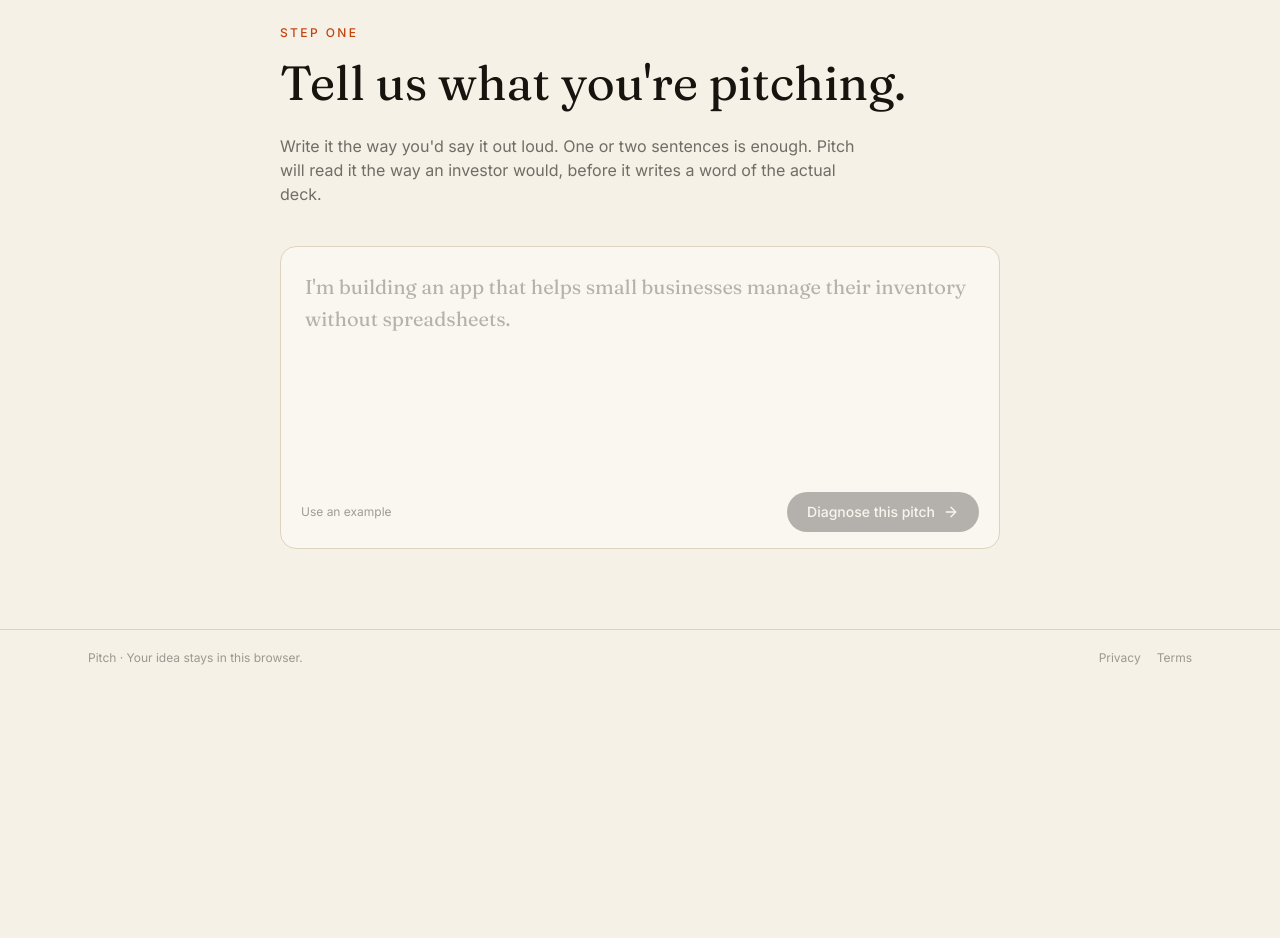
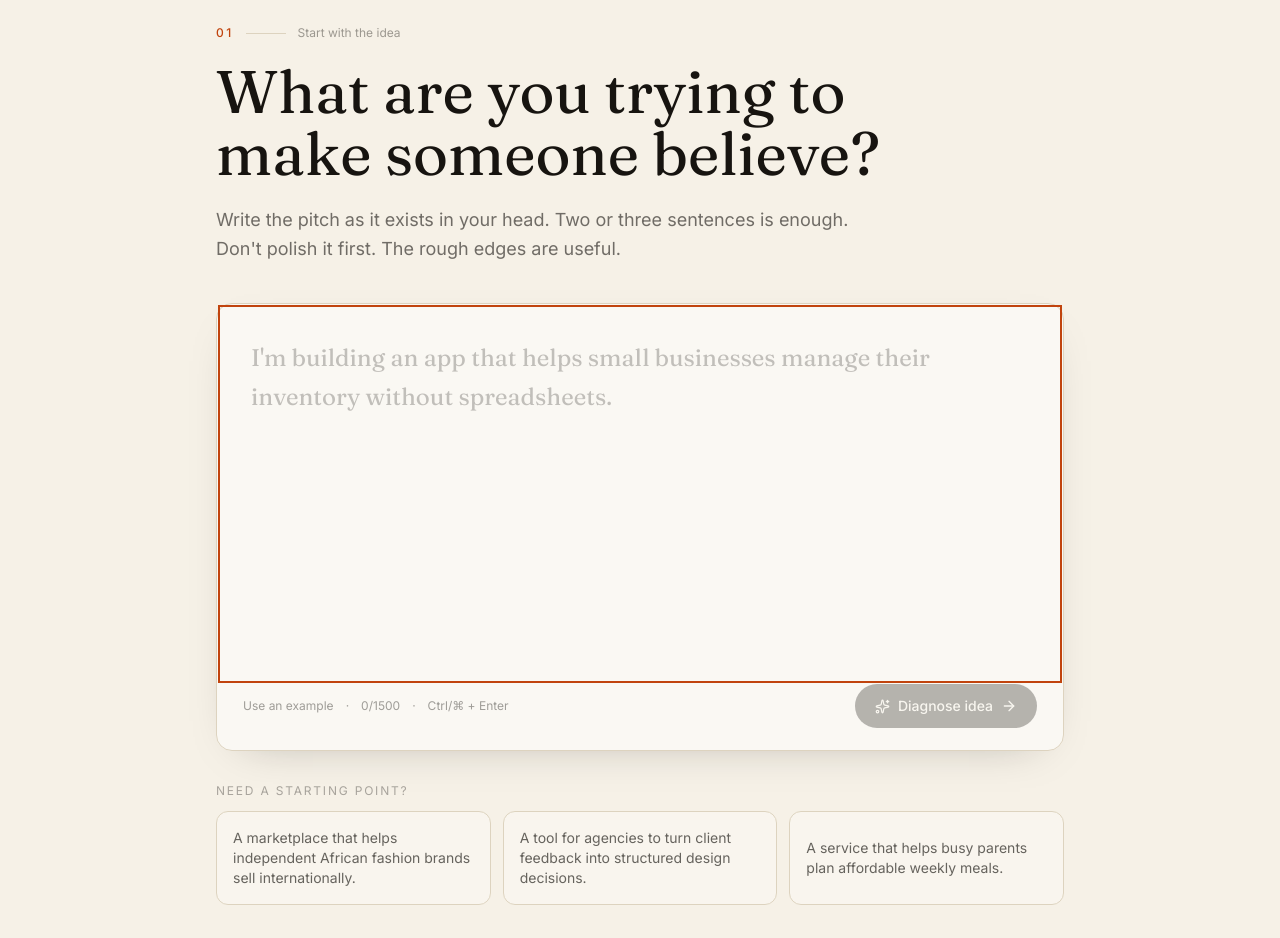
Before and after one commit to Wuraola-Adebisi/Pitch, a React (Vite) app: page /app in a window 1280 px wide. Shown: the part 120-1058 px from the top of the page. Before the commit the page ends 806 px from the top, so only its background shows below. Built offline with nearby package versions, Linux system fonts and the light colour scheme.

Commit message:
Polish MVP workflow UI

```diff
--- a/src/pages/Input.tsx
+++ b/src/pages/Input.tsx
@@ -1,61 +1,106 @@
-import { useState } from 'react'
+import { useEffect, useState } from 'react'
 import { useNavigate } from 'react-router-dom'
-import { ArrowRight } from 'lucide-react'
+import { ArrowRight, Sparkles } from 'lucide-react'
 import { usePitch } from '../lib/store'
 
-const EXAMPLE =
-  "I'm building an app that helps small businesses manage their inventory without spreadsheets."
+const EXAMPLE = "I'm building an app that helps small businesses manage their inventory without spreadsheets."
+
+const STARTERS = [
+  'A marketplace that helps independent African fashion brands sell internationally.',
+  'A tool for agencies to turn client feedback into structured design decisions.',
+  'A service that helps busy parents plan affordable weekly meals.',
+]
 
 export default function Input() {
-  const [text, setText] = useState('')
-  const { submit } = usePitch()
+  const { raw, submit } = usePitch()
+  const [text, setText] = useState(raw)
   const navigate = useNavigate()
 
+  useEffect(() => setText(raw), [raw])
+
   const go = () => {
-    if (!text.trim()) return
-    submit(text.trim())
+    const clean = text.trim()
+    if (!clean) return
+    submit(clean)
     navigate('/app/diagnosis')
   }
 
   return (
-    <div className="mx-auto max-w-3xl px-6 py-20">
-      <p className="uppercase tracking-[0.2em] text-xs text-ember font-medium mb-4">
-        Step one
+    <div className="mx-auto max-w-4xl px-4 py-12 sm:px-6 sm:py-20">
+      <div className="max-w-3xl">
+        <div className="mb-5 flex items-center gap-3">
+          <span className="text-xs font-medium uppercase tracking-[0.2em] text-ember">01</span>
+          <span className="h-px w-10 bg-line" />
+          <span className="text-xs text-ink/40">Start with the idea</span>
+        </div>
+
+        <h1 className="mb-5 font-display text-4xl leading-[1.03] sm:text-6xl">
+          What are you trying to make someone believe?
+        </h1>
+        <p className="max-w-2xl text-base leading-relaxed text-ink/60 sm:text-lg">
+          Write the pitch as it exists in your head. Two or three sentences is enough.
+          Don't polish it first. The rough edges are useful.
         </p>
-      <h1 className="font-display text-4xl sm:text-5xl leading-[1.1] mb-6">
-        Tell us what you're pitching.
-      </h1>
-      <p className="text-ink/60 mb-10 max-w-xl">
-        Write it the way you'd say it out loud. One or two sentences is enough.
-        Pitch will read it the way an investor would, before it writes a word
-        of the actual deck.
-      </p>
+      </div>
 
-      <div className="border border-line bg-white/40 rounded-2xl p-1">
+      <div className="mt-10">
+        <div className="rounded-2xl border border-line bg-white/50 p-1.5 shadow-[0_14px_45px_-28px_rgba(23,20,16,0.35)]">
           <textarea
+            autoFocus
             value={text}
             onChange={(e) => setText(e.target.value)}
+            onKeyDown={(e) => {
+              if ((e.metaKey || e.ctrlKey) && e.key === 'Enter') go()
+            }}
             placeholder={EXAMPLE}
-          rows={6}
-          className="w-full resize-none bg-transparent p-5 font-display text-xl leading-relaxed placeholder:text-ink/30 focus:outline-none"
+            rows={8}
+            maxLength={1500}
+            aria-label="Your pitch"
+            className="w-full resize-none bg-transparent p-5 font-display text-xl leading-relaxed placeholder:text-ink/25 focus:outline-none sm:p-7 sm:text-2xl"
           />
-        <div className="flex items-center justify-between px-4 pb-3">
-          <button
-            onClick={() => setText(EXAMPLE)}
-            className="text-xs text-ink/40 hover:text-ink/70 transition-colors"
-          >
+          <div className="flex flex-col justify-between gap-3 px-4 pb-4 sm:flex-row sm:items-center sm:px-5">
+            <div className="flex flex-wrap items-center gap-3 text-xs text-ink/40">
+              <button type="button" onClick={() => setText(EXAMPLE)} className="transition-colors hover:text-ink">
                 Use an example
               </button>
+              <span>·</span>
+              <span>{text.length}/1500</span>
+              <span>·</span>
+              <span>Ctrl/⌘ + Enter</span>
+            </div>
             <button
+              type="button"
               onClick={go}
               disabled={!text.trim()}
-            className="inline-flex items-center gap-2 rounded-full bg-ink text-paper px-5 py-2.5 text-sm font-medium disabled:opacity-30 hover:bg-ember transition-colors"
+              className="inline-flex items-center justify-center gap-2 rounded-full bg-ink px-5 py-3 text-sm font-medium text-paper transition-colors hover:bg-ember disabled:opacity-30"
             >
-            Diagnose this pitch
+              <Sparkles size={15} />
+              Diagnose idea
               <ArrowRight size={16} />
             </button>
           </div>
         </div>
+
+        <div className="mt-8">
+          <p className="mb-3 text-xs uppercase tracking-[0.15em] text-ink/35">Need a starting point?</p>
+          <div className="grid gap-3 sm:grid-cols-3">
+            {STARTERS.map((starter) => (
+              <button
+                key={starter}
+                type="button"
+                onClick={() => setText(starter)}
+                className="rounded-xl border border-line bg-white/30 p-4 text-left text-sm text-ink/65 transition-colors hover:border-ink/25 hover:bg-white/60"
+              >
+                {starter}
+              </button>
+            ))}
+          </div>
+        </div>
+
+        <p className="mt-8 text-xs text-ink/35">
+          Local MVP: your idea is analysed in the browser and saved locally so you can move between steps without losing it.
+        </p>
+      </div>
     </div>
   )
 }
```
Lines whose indentation alone changed are shown as unchanged.
